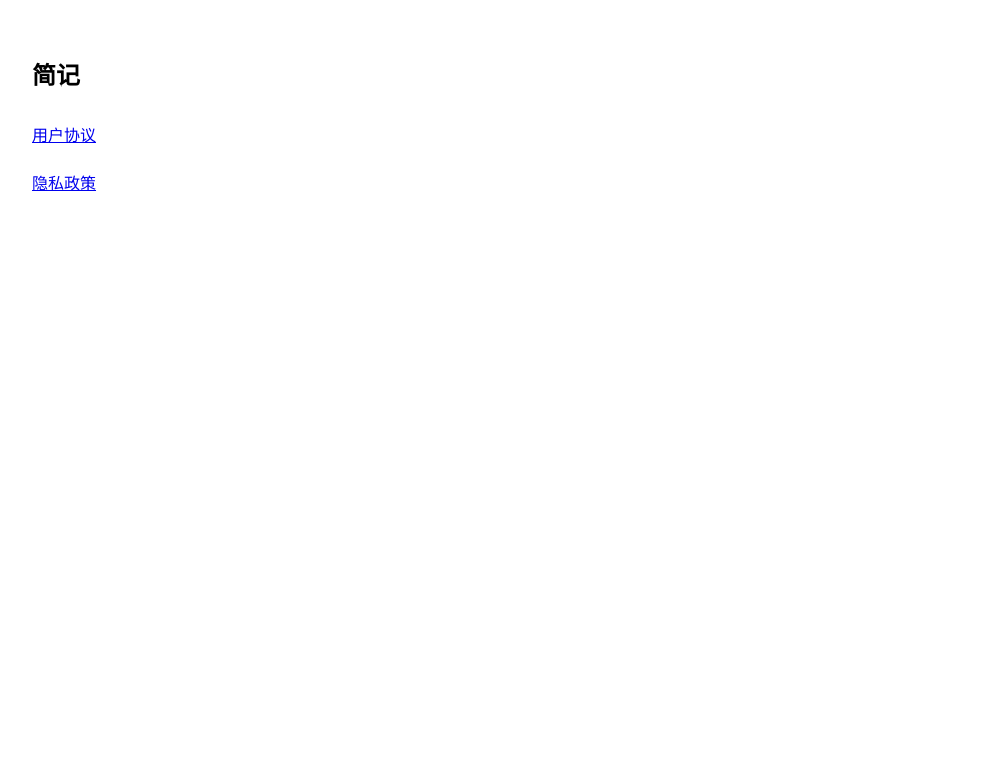
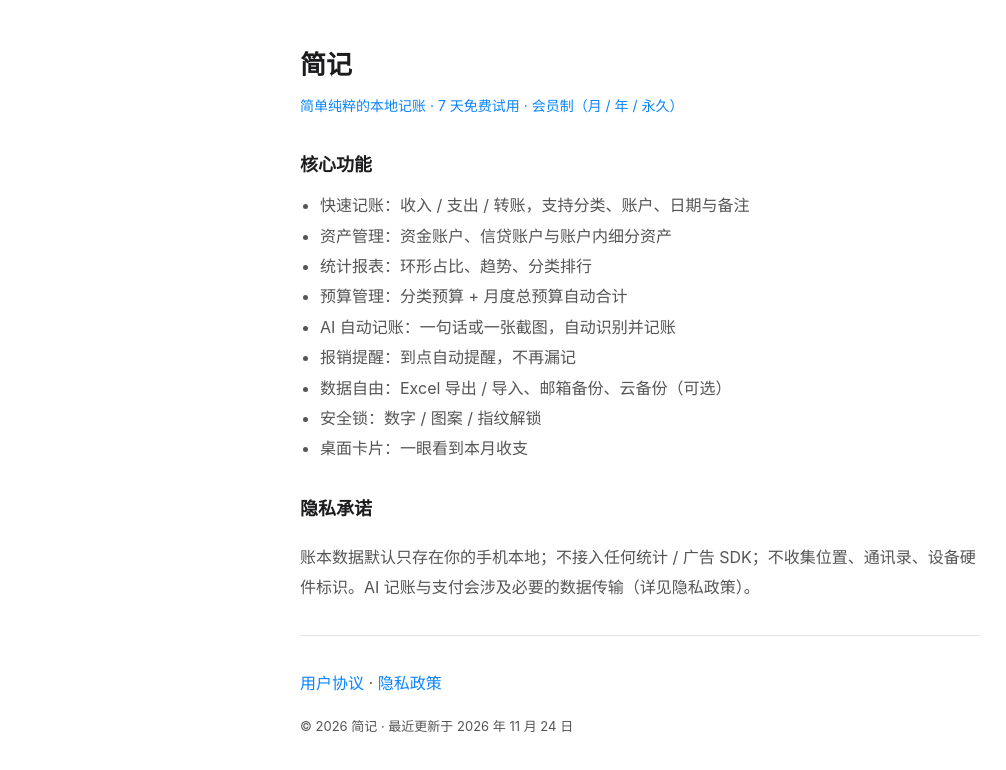
Before and after one commit to as0806/jianji-legal, a plain HTML site: page index.html in a window 1280 px wide. Shown: the whole page, without its empty margins (0-1006 px from the left). Drawn offline with Linux system fonts and the light colour scheme.

Commit message:
Update index.html

```diff
--- a/index.html
+++ b/index.html
@@ -1 +1,45 @@
-<!DOCTYPE html><html lang="zh-CN"><head><meta charset="utf-8"><meta name="viewport" content="width=device-width, initial-scale=1"><title>简记</title></head><body style="font:16px/2 sans-serif;padding:24px"><h2>简记</h2><p><a href="terms.html">用户协议</a></p><p><a href="privacy.html">隐私政策</a></p></body></html>
+<!DOCTYPE html>
+<html lang="zh-CN">
+<head>
+<meta charset="utf-8">
+<meta name="viewport" content="width=device-width, initial-scale=1">
+<title>简记 - 简单纯粹的本地记账</title>
+<style>
+:root{--bg:#fff;--ink:#1c1c1e;--muted:#555;--line:#e5e5ea;--accent:#0a84ff}
+@media (prefers-color-scheme:dark){:root{--bg:#111;--ink:#f2f2f7;--muted:#b0b0b8;--line:#2c2c2e;--accent:#409cff}}
+html,body{margin:0;background:var(--bg)}
+body{font:16px/1.9 -apple-system,"PingFang SC","Noto Sans SC","Microsoft YaHei",sans-serif;color:var(--muted);padding:24px 20px 48px;max-width:680px;margin:0 auto}
+h1{font-size:26px;color:var(--ink);margin:16px 0 4px}
+h2{font-size:18px;color:var(--ink);margin:28px 0 8px}
+ul{padding-left:20px;margin:8px 0}
+a{color:var(--accent);text-decoration:none}
+.tag{color:var(--accent);font-size:14px}
+.hr{border:none;border-top:1px solid var(--line);margin:32px 0}
+footer{font-size:13px;color:var(--muted)}
+</style>
+</head>
+<body>
+<h1>简记</h1>
+<div class="tag">简单纯粹的本地记账 · 7 天免费试用 · 会员制（月 / 年 / 永久）</div>
+
+<h2>核心功能</h2>
+<ul>
+<li>快速记账：收入 / 支出 / 转账，支持分类、账户、日期与备注</li>
+<li>资产管理：资金账户、信贷账户与账户内细分资产</li>
+<li>统计报表：环形占比、趋势、分类排行</li>
+<li>预算管理：分类预算 + 月度总预算自动合计</li>
+<li>AI 自动记账：一句话或一张截图，自动识别并记账</li>
+<li>报销提醒：到点自动提醒，不再漏记</li>
+<li>数据自由：Excel 导出 / 导入、邮箱备份、云备份（可选）</li>
+<li>安全锁：数字 / 图案 / 指纹解锁</li>
+<li>桌面卡片：一眼看到本月收支</li>
+</ul>
+
+<h2>隐私承诺</h2>
+<p>账本数据默认只存在你的手机本地；不接入任何统计 / 广告 SDK；不收集位置、通讯录、设备硬件标识。AI 记账与支付会涉及必要的数据传输（详见隐私政策）。</p>
+
+<hr class="hr">
+<p><a href="terms.html">用户协议</a> · <a href="privacy.html">隐私政策</a></p>
+<footer>© 2026 简记 · 最近更新于 2026 年 11 月 24 日</footer>
+</body>
+</html>
```
